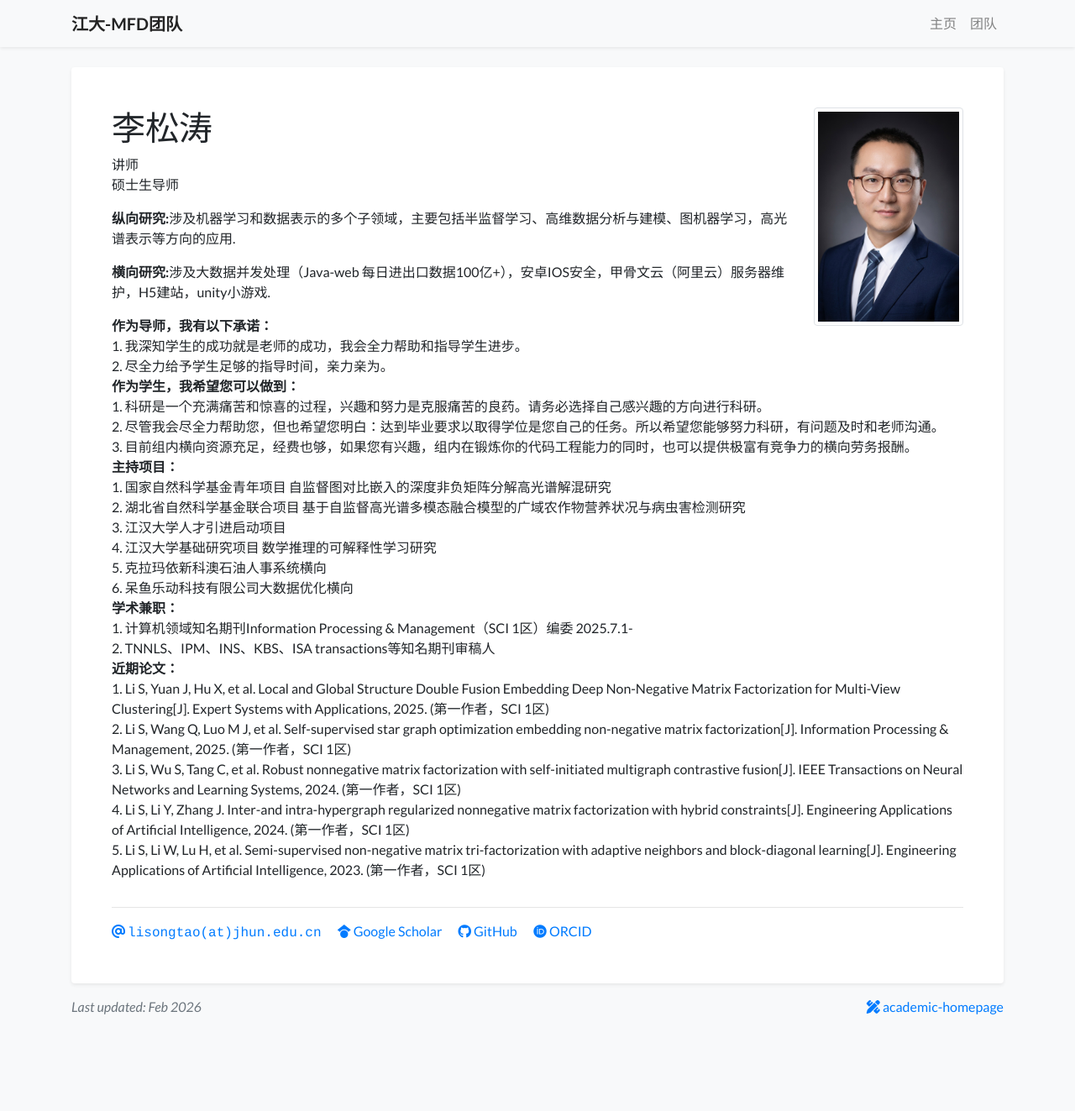
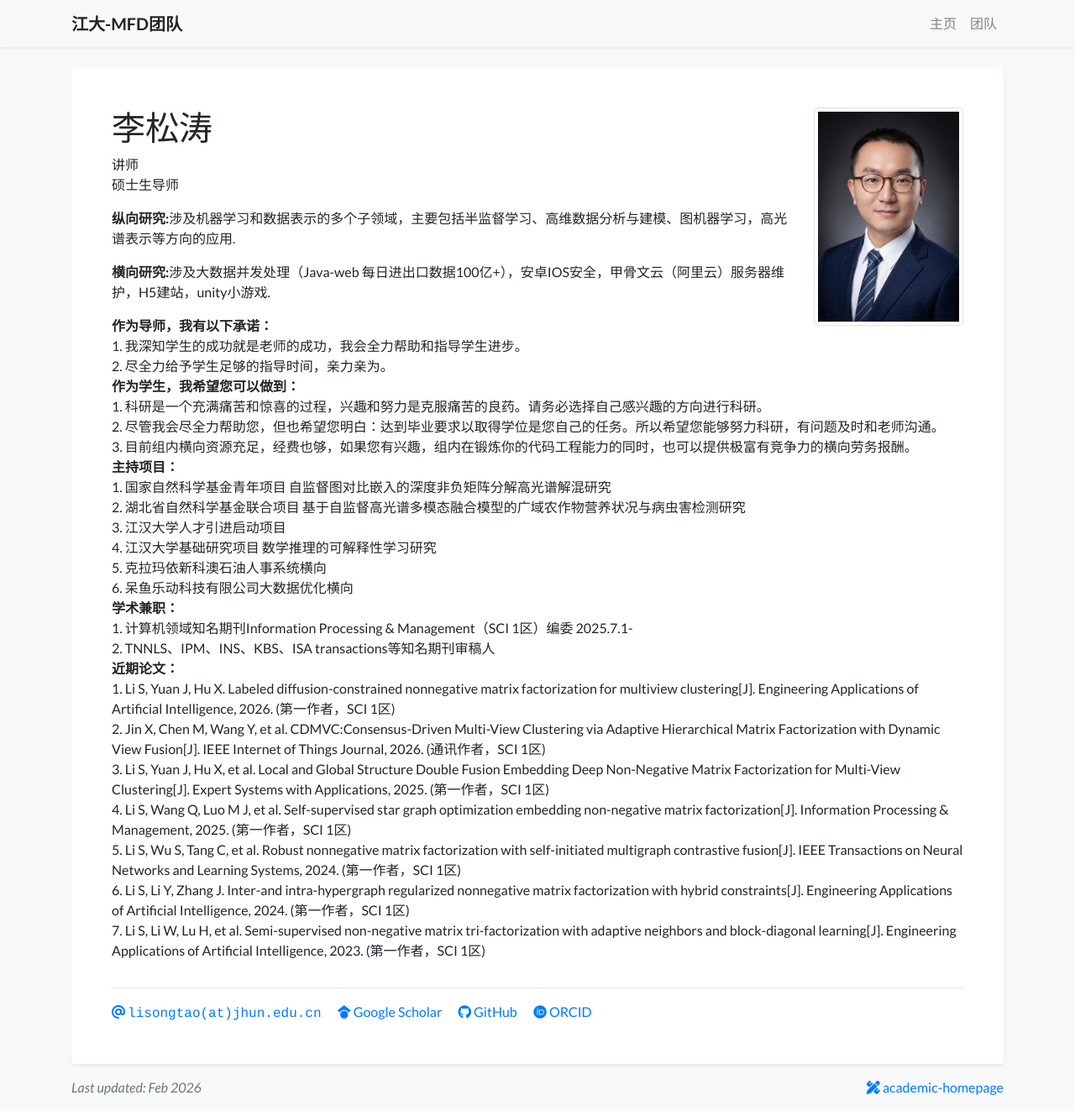
Before and after one commit to LstinWh/myself, a Jekyll site: the page built from index.html, in a window 1280 px wide and 1323 px high. Shown: the whole window at 84% size. Built offline with Jekyll 4.4.1, drawn with Linux system fonts in a browser that asks for light colours; nearby versions of some CDN libraries; a style sheet for code colours, icons or effects is not loaded.

Commit message:
Update profile.yml

```diff
--- a/_data/profile.yml
+++ b/_data/profile.yml
@@ -44,11 +44,13 @@
      1. 计算机领域知名期刊Information Processing & Management（SCI 1区）编委 2025.7.1- <br/>
      2. TNNLS、IPM、INS、KBS、ISA transactions等知名期刊审稿人<br/>
      <b>近期论文：</b><br/>
-     1. Li S, Yuan J, Hu X, et al. Local and Global Structure Double Fusion Embedding Deep Non-Negative Matrix Factorization for Multi-View Clustering[J]. Expert Systems with Applications, 2025. (第一作者，SCI 1区)<br/>
-     2. Li S, Wang Q, Luo M J, et al. Self-supervised star graph optimization embedding non-negative matrix factorization[J]. Information Processing & Management, 2025. (第一作者，SCI 1区)<br/>
-     3. Li S, Wu S, Tang C, et al. Robust nonnegative matrix factorization with self-initiated multigraph contrastive fusion[J]. IEEE Transactions on Neural Networks and Learning Systems, 2024. (第一作者，SCI 1区)<br/>
-     4. Li S, Li Y, Zhang J. Inter-and intra-hypergraph regularized nonnegative matrix factorization with hybrid constraints[J]. Engineering Applications of Artificial Intelligence, 2024. (第一作者，SCI 1区)<br/>
-     5. Li S, Li W, Lu H, et al. Semi-supervised non-negative matrix tri-factorization with adaptive neighbors and block-diagonal learning[J]. Engineering Applications of Artificial Intelligence, 2023. (第一作者，SCI 1区)<br/>
+     1. Li S, Yuan J, Hu X. Labeled diffusion-constrained nonnegative matrix factorization for multiview clustering[J]. Engineering Applications of Artificial Intelligence, 2026. (第一作者，SCI 1区)<br/>
+     2. Jin X, Chen M, Wang Y, et al. CDMVC:Consensus-Driven Multi-View Clustering via Adaptive Hierarchical Matrix Factorization with Dynamic View Fusion[J]. IEEE Internet of Things Journal, 2026. (通讯作者，SCI 1区)<br/>
+     3. Li S, Yuan J, Hu X, et al. Local and Global Structure Double Fusion Embedding Deep Non-Negative Matrix Factorization for Multi-View Clustering[J]. Expert Systems with Applications, 2025. (第一作者，SCI 1区)<br/>
+     4. Li S, Wang Q, Luo M J, et al. Self-supervised star graph optimization embedding non-negative matrix factorization[J]. Information Processing & Management, 2025. (第一作者，SCI 1区)<br/>
+     5. Li S, Wu S, Tang C, et al. Robust nonnegative matrix factorization with self-initiated multigraph contrastive fusion[J]. IEEE Transactions on Neural Networks and Learning Systems, 2024. (第一作者，SCI 1区)<br/>
+     6. Li S, Li Y, Zhang J. Inter-and intra-hypergraph regularized nonnegative matrix factorization with hybrid constraints[J]. Engineering Applications of Artificial Intelligence, 2024. (第一作者，SCI 1区)<br/>
+     7. Li S, Li W, Lu H, et al. Semi-supervised non-negative matrix tri-factorization with adaptive neighbors and block-diagonal learning[J]. Engineering Applications of Artificial Intelligence, 2023. (第一作者，SCI 1区)<br/>
   </p>
 
 portrait_url: /assets/images/photos/portrait.jpg
```
